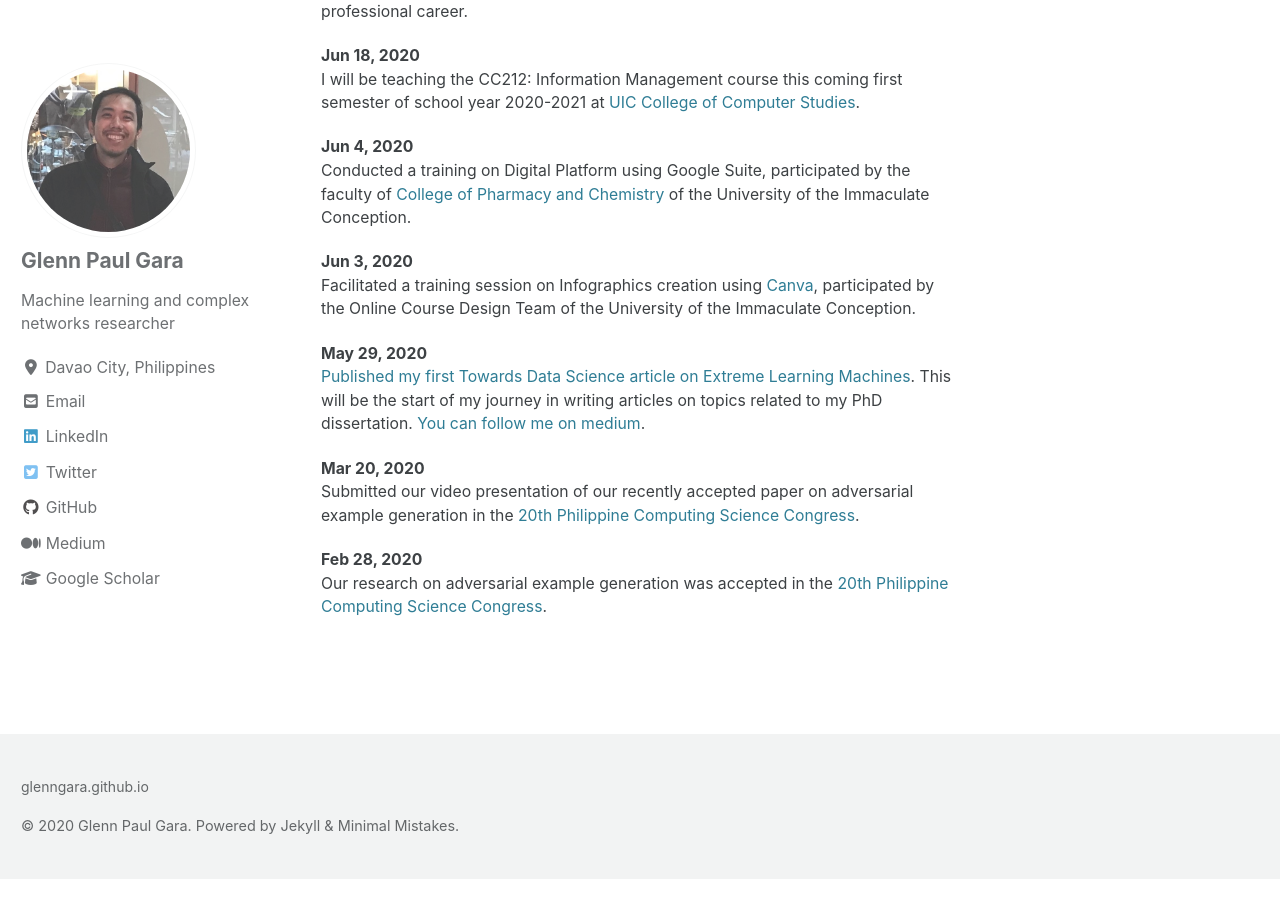
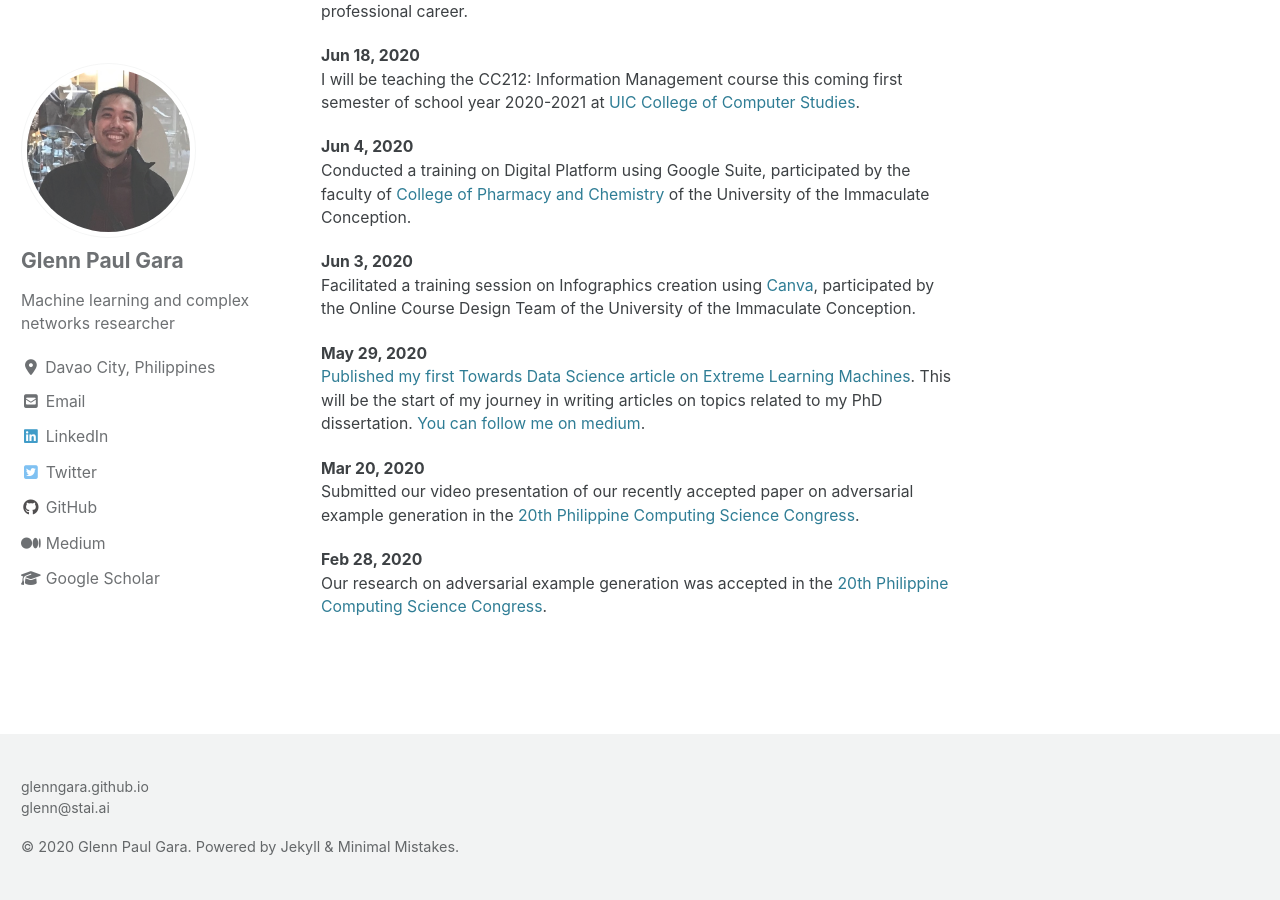
Before and after one commit to glenngara/glenngara.github.io, a Jekyll site: the page built from _pages/home.md, in a window 1280 px wide and 900 px high, scrolled down 1266 px. Built offline with Jekyll 4.4.1, drawn with Linux system fonts in a browser that asks for light colours; cached includes are drawn as plain includes; nearby versions of some CDN libraries; before the commit the page ends 2145 px from its top, so only the background shows below that.

Commit message:
uupdated footer

```diff
--- a/_includes/footer/custom.html
+++ b/_includes/footer/custom.html
@@ -1,3 +1,6 @@
 <!-- start custom footer snippets -->
-<p style="font-size:14px"><a href="https://glenngara.github.io">glenngara.github.io</a></p>
+<p style="font-size:14px">
+  <a href="https://glenngara.github.io">glenngara.github.io</a> <br>
+  glenn@stai.ai
+</p>
 <!-- end custom footer snippets -->
```
